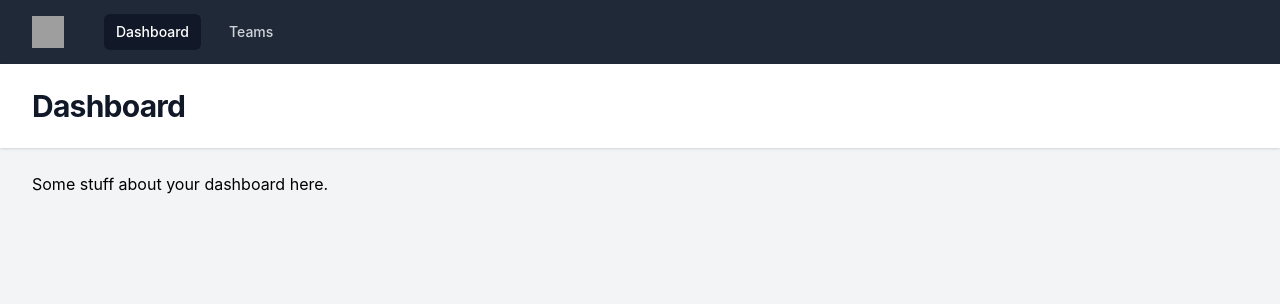
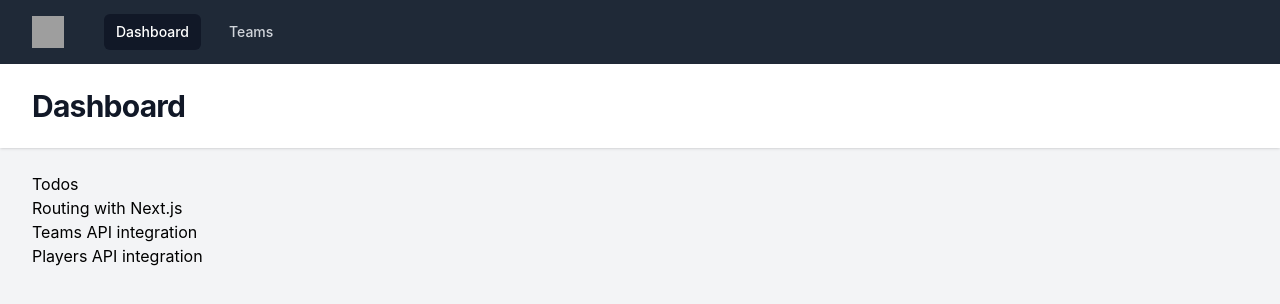
Before and after one commit to HAWilliams01/fantasy-football, a React (Create React App) app: page / in a window 1280 px wide. Shown: the top 304 px of the page. Built offline with nearby package versions, Linux system fonts and the light colour scheme; grey boxes are pictures that could not be loaded.

Commit message:
add todos

```diff
--- a/src/components/Wrapper.jsx
+++ b/src/components/Wrapper.jsx
@@ -98,7 +98,12 @@ function Wrapper() {
       </header>
       <main>
         <div className="mx-auto max-w-7xl px-4 py-6 sm:px-6 lg:px-8">
-          Some stuff about your dashboard here.
+          <h3>Todos</h3>
+          <ul>
+            <li>Routing with Next.js</li>
+            <li>Teams API integration</li>
+            <li>Players API integration</li>
+          </ul>
         </div>
       </main>
     </div>
```
